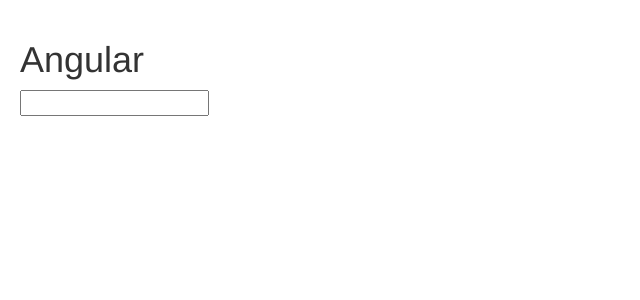
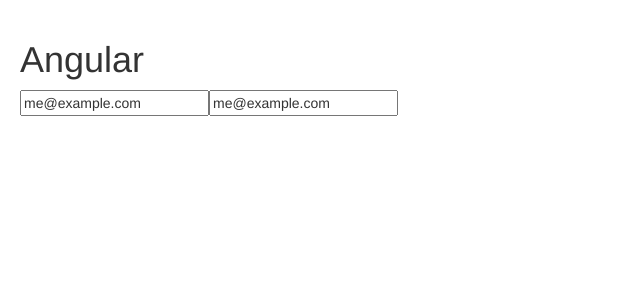
Before and after one commit to dasassygoat/AngularGitNotes, an Angular app: page / in a window 1280 px wide. Shown: the top 300 px of the page, without its empty margins (0-640 px from the left). Built offline with nearby package versions, Linux system fonts and the light colour scheme.

Commit message:
3.48 Two way binding

```diff
--- a/src/app/app.module.ts
+++ b/src/app/app.module.ts
@@ -2,6 +2,7 @@
 
 import { CoursesComponent } from './courses.component';
 import { BrowserModule } from '@angular/platform-browser';
+import { FormsModule } from '@angular/forms';
 import { NgModule } from '@angular/core';
 
 import { AppComponent } from './app.component';
@@ -16,7 +17,9 @@
 
   ],
   imports: [
-    BrowserModule
+    BrowserModule,
+    FormsModule
+
   ],
   providers: [CoursesService],
   bootstrap: [AppComponent]
--- a/src/app/courses.component.ts
+++ b/src/app/courses.component.ts
@@ -1,20 +1,25 @@
 
 import { Component } from '@angular/core';
+// import { NgModel} from '@angular/forms';
 
 
 @Component({
   selector: 'courses',
   template: `
-
-   <input #email (keyup.enter)="onKeyup(email.value)"/>
+<!-- not the best method for two way binding -->
+   <input [value]="email" (keyup.enter)="email = $event.target.value; onKeyup()"/>
+<!-- better way for two way binding useing the two way binding syntax -->
+   <input [(ngModel)]="email" (keyup.enter)="onKeyup()"/>
 
  `
 })
 
 export class CoursesComponent{
 
-onKeyup(email){
-  console.log(email);
+email = "me@example.com";
+
+onKeyup(){
+  console.log(this.email);
 }
 
 }
```
